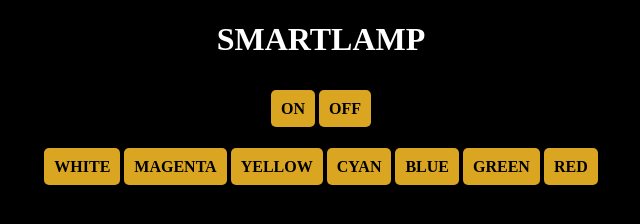
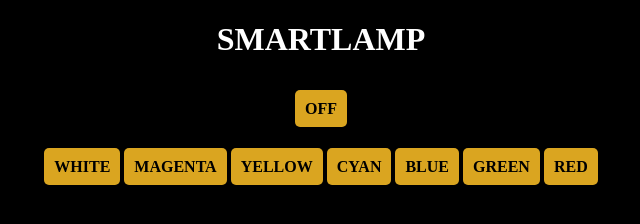
Before and after one commit to mayankmetha/simpleSmartLight, a website: page index.html in a window 1280 px wide. Shown: the whole page, without its empty margins (319-959 px from the left). Drawn offline with Linux system fonts and the light colour scheme.

Commit message:
Update index.html

```diff
--- a/index.html
+++ b/index.html
@@ -26,7 +26,6 @@
     <body>
         <h1>SMARTLAMP</h1>
         <div id="switch">
-            <a href='/on' id="on">ON</a>
             <a href='/off' id="off">OFF</a>
         </div>
         <div id="color">
```
